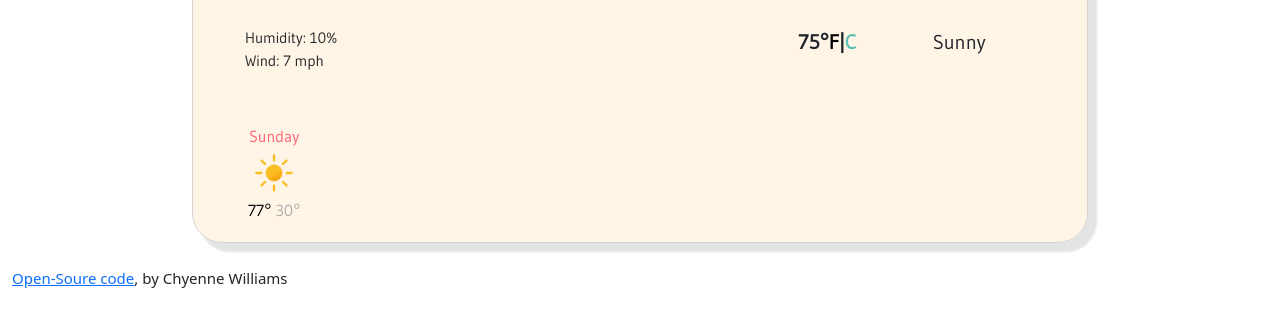
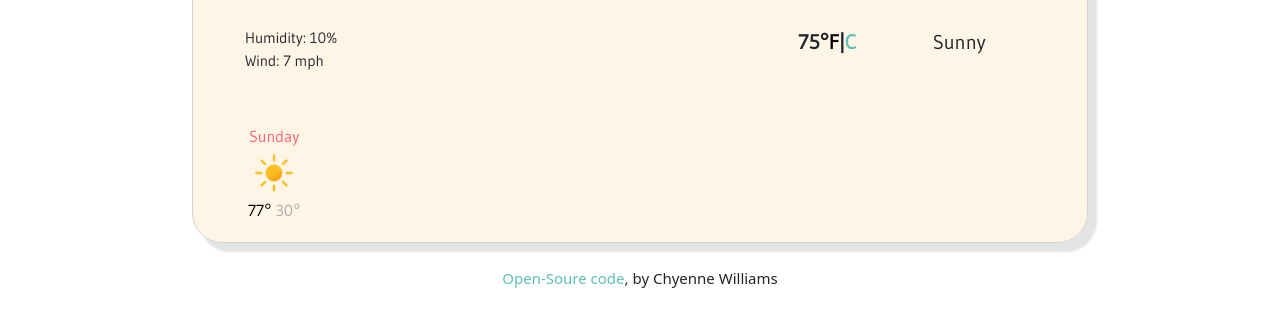
Before and after one commit to ChyenneW/shecodes-weatherApp, a website built with Parcel: page index.html in a window 1280 px wide. Shown: the part 350-676 px from the top of the page. Built offline with nearby package versions, Linux system fonts and the light colour scheme; no server answers.

Commit message:
Added element styling

```diff
--- a/index.html
+++ b/index.html
@@ -88,7 +88,7 @@
     <br />
     <div class="row signiture">
       <span>
-        <a href="https://github.com/ChyenneW/shecodes-weatherApp" target="blank"
+        <a class="githubLink" href=https://github.com/ChyenneW/shecodes-weatherApp" target="blank"
           >Open-Soure code</a
         >, by Chyenne Williams
       </span>
--- a/styles.css
+++ b/styles.css
@@ -123,12 +123,6 @@
   max-width: 50px;
 }
 
-.signiture {
-  font-size: 15px;
-  display: block;
-  margin: 0 auto;
-}
-
 .weekForecast {
   color: black;
   text-align: center;
@@ -143,3 +137,15 @@
   color: #757882;
   opacity: 0.6;
 }
+
+.signiture {
+  font-size: 15px;
+  display: block;
+  margin: 0 auto;
+  text-align: center;
+}
+
+.githubLink {
+  text-decoration: none;
+  color: #5cc1b3;
+}
```
